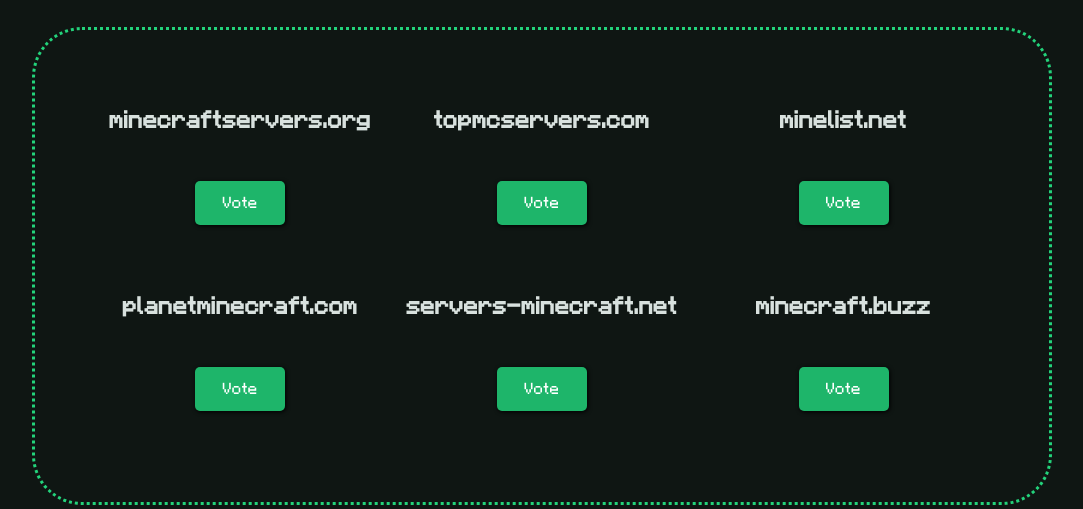
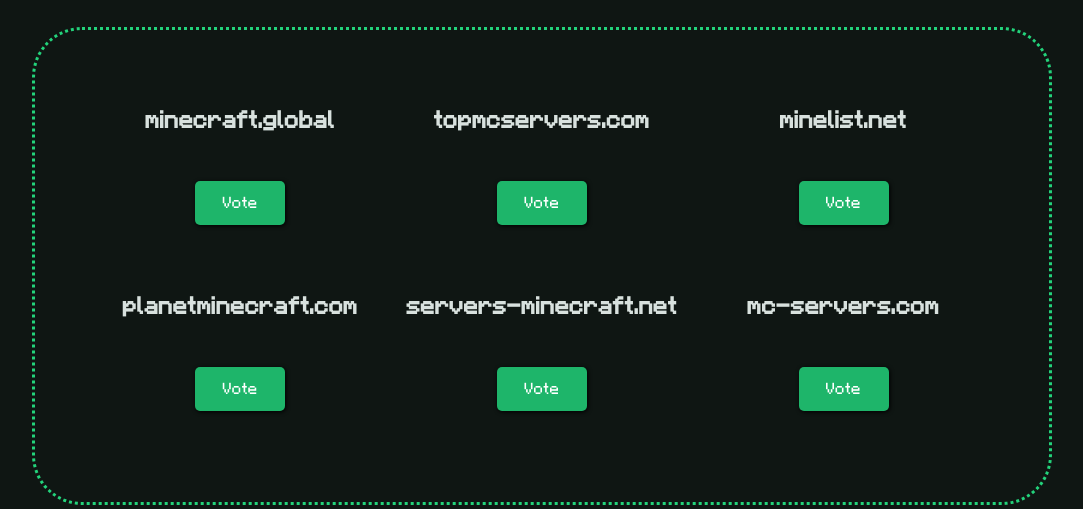
Before and after one commit to newlandsmc/khavalon-website, a PHP site: page /vote/ in a window 1280 px wide. Shown: the part 637-1146 px from the top of the page, without its empty margins (98-1181 px from the left). Run offline with PHP 8.4, Linux system fonts and the light colour scheme.

Commit message:
Update vote links

```diff
--- a/content/towny/index.php
+++ b/content/towny/index.php
@@ -78,11 +78,12 @@
             <p>Towny is an advanced plugin with many commands. You will need to use <strong>/[town|nation|resident|plot] help</strong> to see all commands in-game.</p>
             <p>Here, we've collected a few of the most useful commands to get started.</p>
             <ul>
-              <li><strong>/town create &lt;name&gt;</strong> - Create a new town</li>
+              <li><strong>/town create &lt;name&gt;</strong> - Create a new town (and claim current chunk)</li>
               <li><strong>/town claim</strong> - Claim chunk you are in</li>
               <li><strong>/town unclaim</strong> - Unclaim chunk you are in</li>
               <li><strong>/town trust add &lt;player&gt;</strong> - Allow player to access your town</li>
               <li><strong>/town add &lt;player&gt;</strong> - Add a player to your town (as resident)</li>
+              <li><strong>/invite accept &lt;town&gt;</strong> - Accept invite to a town</li>
               <li><strong>/town leave</strong> - leave a town</li>
               <li><strong>/town spawn</strong> - teleport to your town</li>
               <li><strong>/town delete</strong> - delete your town</li>
--- a/content/vote/index.php
+++ b/content/vote/index.php
@@ -31,8 +31,8 @@
         </section>
         <section class="center" id="votelinks">
           <div>
-            <h3>minecraftservers.org</h3>
-            <a href="https://minecraftservers.org/vote/630602" target="_blank"><button type="button" id="vote1" onclick="buttonClicked('vote1')">Vote</button></a>
+            <h3>minecraft.global</h3>
+            <a href="https://minecraft.global/server/130/vote" target="_blank"><button type="button" id="vote1" onclick="buttonClicked('vote1')">Vote</button></a>
           </div>
           <div>
             <h3>topmcservers.com</h3>
@@ -51,8 +51,8 @@
             <a href="https://servers-minecraft.net/server-semivanilla-studios-1-18-2-survival.1274/vote" target="_blank"><button type="button" id="vote5" onclick="buttonClicked('vote5')">Vote</button></a>
           </div>
           <div>
-            <h3>minecraft.buzz</h3>
-            <a href="https://minecraft.buzz/vote/3877" target="_blank"><button type="button" id="vote6" onclick="buttonClicked('vote6')">Vote</button></a>
+            <h3>mc-servers.com</h3>
+            <a href="https://mc-servers.com/mcvote/5117/" target="_blank"><button type="button" id="vote6" onclick="buttonClicked('vote6')">Vote</button></a>
           </div>
         </section>
         <section class="center">
```
Also changed, not shown: content/assets/images/promo-card.jpg.
